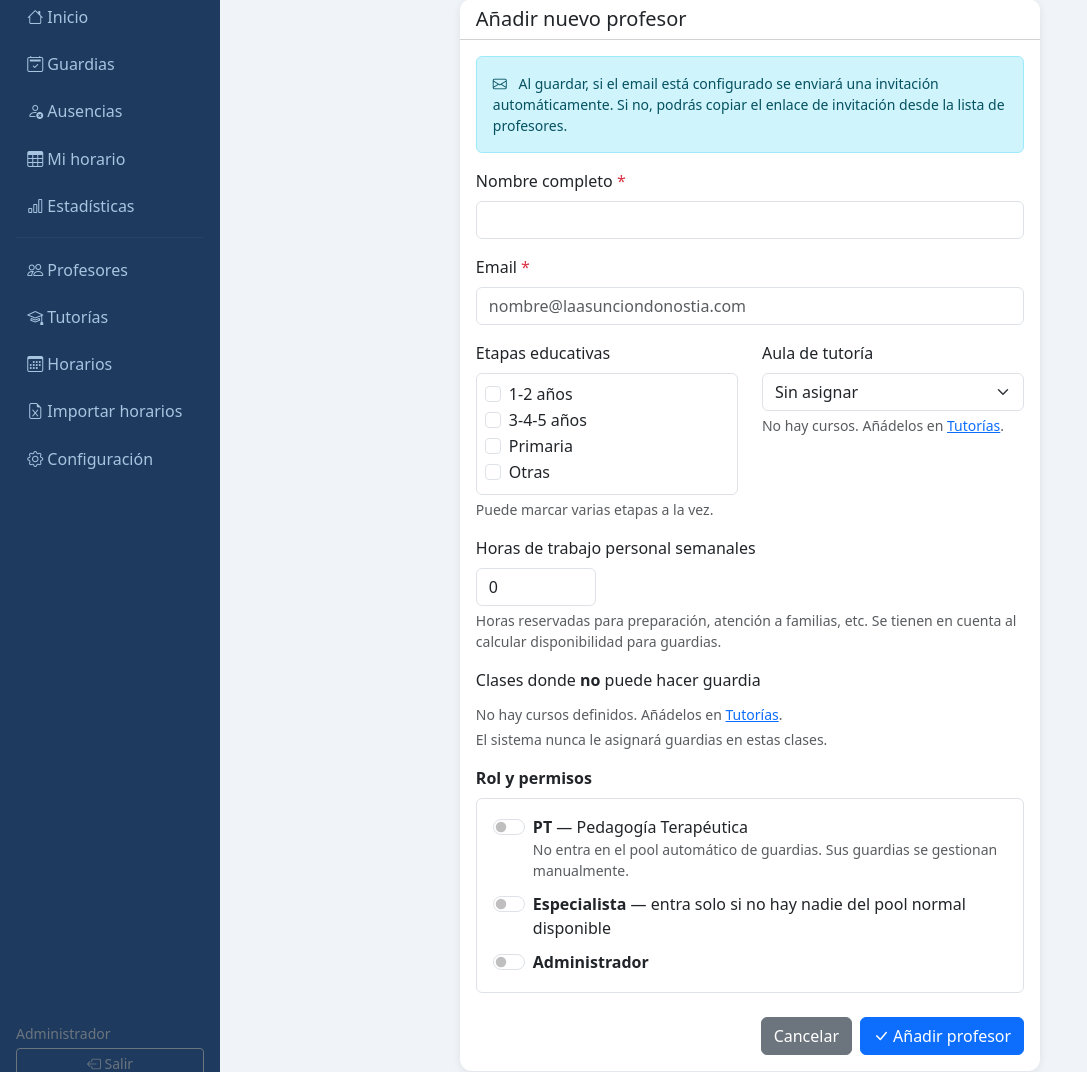
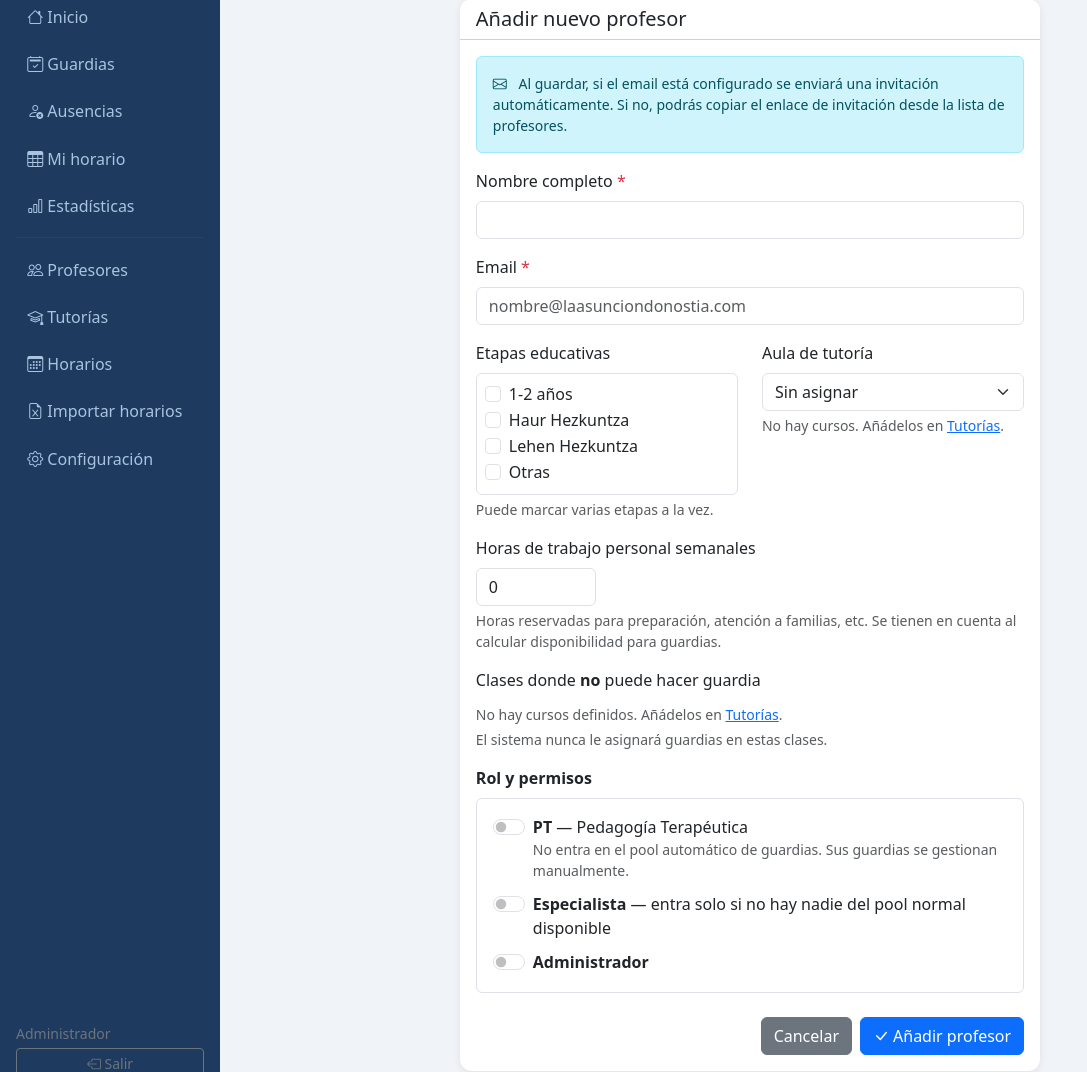
Before and after one commit to gajajaja010/guardias-colegio, a Flask app: page /profesores/nuevo in a window 1280 px wide. Shown: the part 73-1145 px from the top of the page, without its empty margins (0-1087 px from the left). Run offline with Flask 3, Linux system fonts and the light colour scheme; a user stored in the database is signed in; data that the repository does not hold is empty.

Commit message:
Renombrar etapas: 3-4-5 años→Haur Hezkuntza, Primaria→Lehen Hezkuntza
https://claude.ai/code/session_01UVtDMd4Qmo79EsWDjFn9Rj

```diff
--- a/app.py
+++ b/app.py
@@ -56,14 +56,14 @@ FRANJAS = ['9:00-10:00', '10:00-11:00', 'Patio', '11:30-12:30', '14:30-15:30', '
 
 # ───────────────────────────── MODELOS ─────────────────────────────
 
-ETAPAS = ['1-2 años', '3-4-5 años', 'Primaria', 'Otras']
+ETAPAS = ['1-2 años', 'Haur Hezkuntza', 'Lehen Hezkuntza', 'Otras']
 
 class Profesor(UserMixin, db.Model):
     id = db.Column(db.Integer, primary_key=True)
     nombre = db.Column(db.String(100), nullable=False)
     email = db.Column(db.String(120), unique=True, nullable=False)
     password_hash = db.Column(db.String(200))
-    etapa = db.Column(db.Text, default='[]')  # JSON list: ["Primaria", "3-4-5 años"]
+    etapa = db.Column(db.Text, default='[]')  # JSON list: ["Lehen Hezkuntza", "Haur Hezkuntza"]
     aula_tutoria = db.Column(db.String(50))
     aulas_bloqueadas = db.Column(db.Text, default='[]')  # JSON: ["2ºA", "3ºB"]
     es_admin = db.Column(db.Boolean, default=False)
--- a/templates/form_profesor.html
+++ b/templates/form_profesor.html
@@ -37,7 +37,7 @@
           <div class="row">
             <div class="col-md-6 mb-3">
               <label class="form-label">Etapas educativas</label>
-              {% set etapas_lista = ['1-2 años', '3-4-5 años', 'Primaria', 'Otras'] %}
+              {% set etapas_lista = ['1-2 años', 'Haur Hezkuntza', 'Lehen Hezkuntza', 'Otras'] %}
               {% set etapas_prof = profesor.etapa | from_json if profesor else [] %}
               <div class="border rounded p-2">
                 {% for e in etapas_lista %}
--- a/templates/tutorias.html
+++ b/templates/tutorias.html
@@ -118,7 +118,7 @@
             <label class="form-label">Etapa educativa</label>
             <select name="etapa" class="form-select">
               <option value="">Sin especificar</option>
-              {% for e in ['1-2 años', '3-4-5 años', 'Primaria', 'Otras'] %}
+              {% for e in ['1-2 años', 'Haur Hezkuntza', 'Lehen Hezkuntza', 'Otras'] %}
               <option value="{{ e }}">{{ e }}</option>
               {% endfor %}
             </select>
@@ -171,7 +171,7 @@
             <label class="form-label">Etapa educativa</label>
             <select name="etapa" id="editCursoEtapa" class="form-select">
               <option value="">Sin especificar</option>
-              {% for e in ['1-2 años', '3-4-5 años', 'Primaria', 'Otras'] %}
+              {% for e in ['1-2 años', 'Haur Hezkuntza', 'Lehen Hezkuntza', 'Otras'] %}
               <option value="{{ e }}">{{ e }}</option>
               {% endfor %}
             </select>
```
